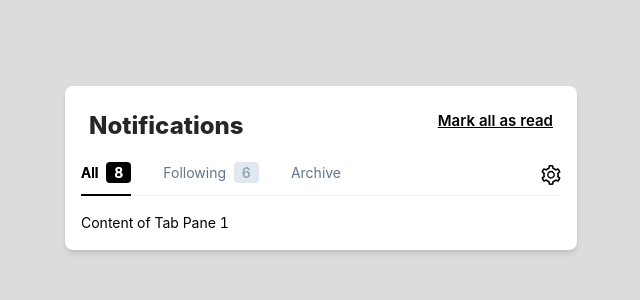
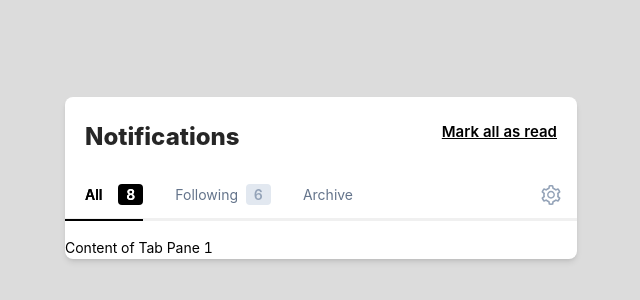
Before and after one commit to thara003/shiny-happiness, a Vue app: page / in a window 1280 px wide. Shown: the part 232-532 px from the top of the page, without its empty margins (319-959 px from the left). Built offline with nearby package versions, Linux system fonts and the light colour scheme.

Commit message:
some perfection to the top bar

```diff
--- a/src/App.vue
+++ b/src/App.vue
@@ -10,7 +10,7 @@ export default defineComponent({
 </script>
 
 <template>
-  <div class = "justify-center items-center box-border w-[32rem] p-4 rounded-lg bg-white shadow-md">
+  <div class = "justify-center items-center box-border w-[32rem] rounded-lg bg-white shadow-md">
   <demo />
 </div>
 </template>
--- a/src/Demo.vue
+++ b/src/Demo.vue
@@ -1,5 +1,5 @@
 <template>
-    <div class="flex m-2">
+    <div class="flex mt-5 mb-1 m-2 pt-6 p-3">
         <h2 class="w-2/3 text-2xl font-extrabold ">Notifications</h2>
         <div class="w-1/3 flex justify-end items-centre">
             <a class="text-black font-semibold underline">Mark all as read</a>
@@ -8,7 +8,7 @@
     </div>
     <a-tabs v-model:activeKey="activeKey" class="w-full text-black">
         <a-tab-pane key="1"><template #tab>
-                <span class="text-slate-500 text-s" :class="[activeKey === '1' ? 'selected-tab' : '']">
+                <span class="text-slate-500 m-2 pl-3 text-s" :class="[activeKey === '1' ? 'selected-tab' : '']">
                     All
                 </span>
                 <span class="ml-1 text-s font-semibold rounded px-2 py-0.5" :class="[activeKey === '1' ? 'bg-black text-white' : 'bg-slate-200 text-slate-400']">8</span>
@@ -31,19 +31,19 @@
             Content of Tab Pane 3
         </a-tab-pane>
         <template #rightExtra>
-            <setting-outlined :style="{fontSize: '20px'}" />
+            <setting-outlined :style="{fontSize: '20px', color:'rgb(148 163 184)', margin: '1rem'}" />
         </template>
     </a-tabs>
 </template>
 <style >
+.ant-tabs-top > .ant-tabs-nav::before{
+    border-bottom: 3px solid #f0f0f0 !important;
+}
+
 .ant-tabs-tab.ant-tabs-tab-active .ant-tabs-tab-btn {
     color: #363636 !important;
     font-weight: 700;
 }
-
-/* :hover {
-    color: #363636 !important;
-} */
 
 .ant-tabs-ink-bar {
     position: absolute;
```
